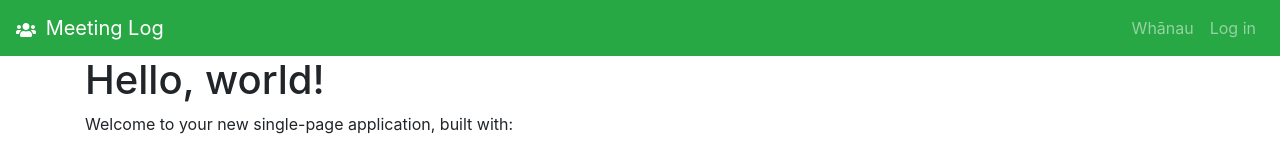
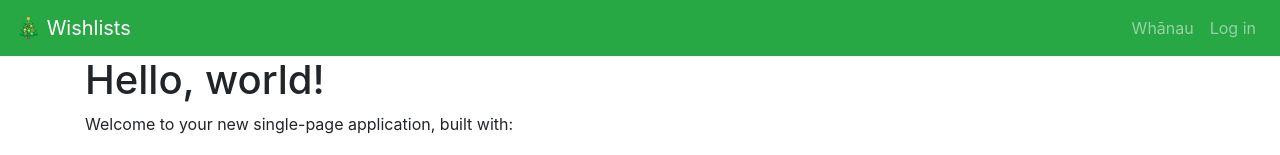
Before and after one commit to nick-csharp/WishlistApp, a React (Create React App) app in the folder WishlistApp/ClientApp/: page / in a window 1280 px wide. Shown: the top 155 px of the page. Built offline with nearby package versions, Linux system fonts and the light colour scheme.

Commit message:
Fixed nav title

```diff
--- a/WishlistApp/ClientApp/src/components/NavMenu.js
+++ b/WishlistApp/ClientApp/src/components/NavMenu.js
@@ -9,6 +9,18 @@ export class NavMenu extends Component {
     super(props);
   }
 
+  getEmoji() {
+    const useOtherEmoji = Math.random() > 0.8;
+
+    if (useOtherEmoji) {
+      const emojis = ["🎅", "🎁", "🧦", "🤶", "📯", "🌟", "🌠", "👀", "🏖️"];
+      var index = Math.floor(Math.random() * emojis.length);
+      return emojis[index];
+    } else {
+      return ("🎄");
+    }
+  }
+
   render() {
     const user = null;
     const logOutUser = null;
@@ -16,9 +28,9 @@ export class NavMenu extends Component {
     return (
       <nav className="navbar navbar-expand navbar-dark color-nav">
         <div className="container-fluid">
-          <Link to="/" className="navbar-brand">
-            <FaUsers className="mr-1" /> Meeting Log
-          </Link>
+          <div className="navbar-brand">
+            {this.getEmoji()} Wishlists
+          </div>
           <div className="navbar-nav ml-auto">
             {!user && (
               <Link className="nav-item nav-link" to="/whanau">
```
